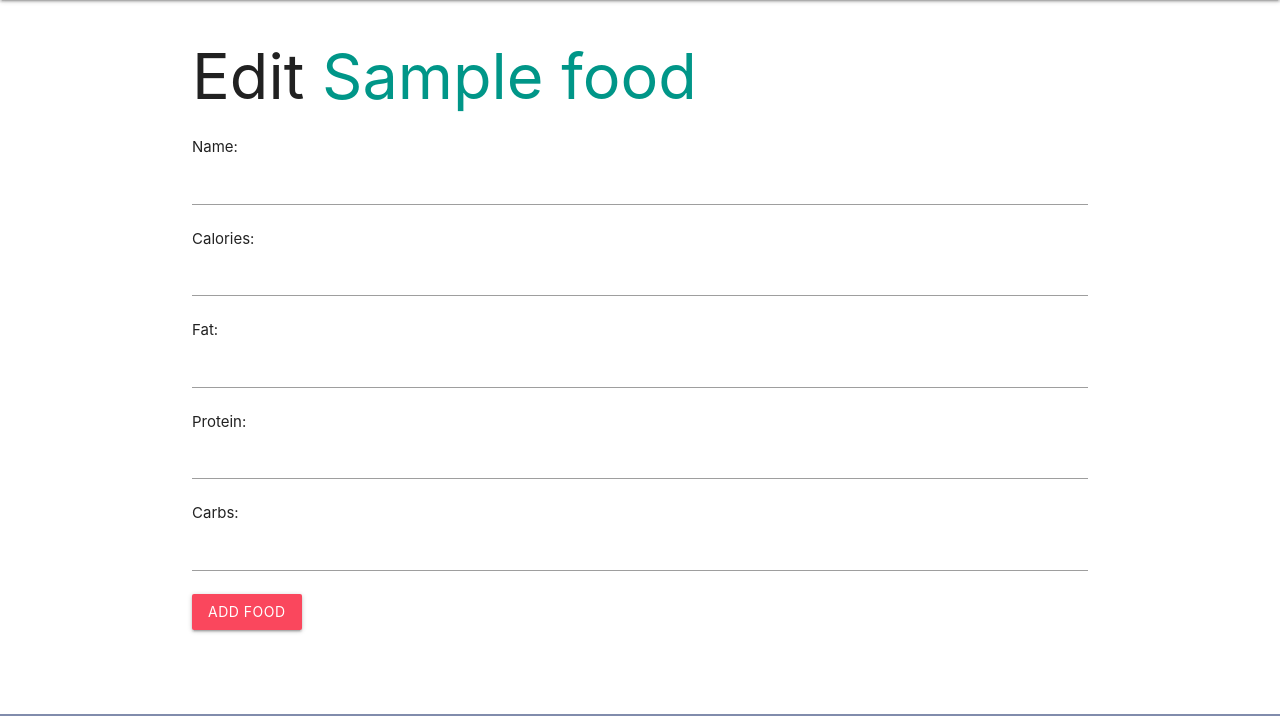
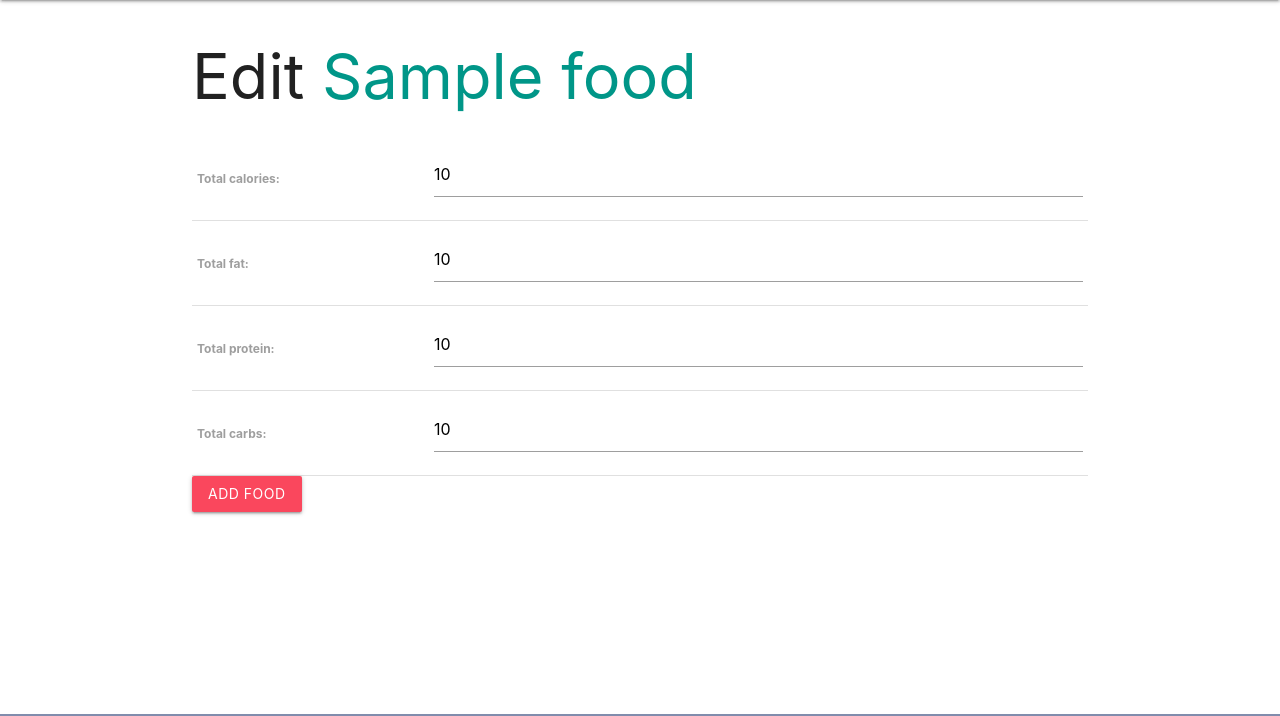
Before and after one commit to ruirosiki/onederland, a Django app: page /foods/1/update/ in a window 1280 px wide. Shown: the part 64-780 px from the top of the page. Run offline with Django 4.2, Linux system fonts and the light colour scheme; a user stored in the database is signed in; tables that the repository leaves empty hold one stand-in row (values such as "Sample post").

Commit message:
//Fix API call and send API data to create form

```diff
--- a/main_app/templates/main_app/food_form.html
+++ b/main_app/templates/main_app/food_form.html
@@ -8,11 +8,10 @@
 {% endif %}
 <form action="{% url 'foods_create' %}" method="POST">
     {% csrf_token %}
-    <p>Name: <input type="text" name="name" value="{{data.name}}"></p>
-    <p>Calories: <input type="text" name="total_calories" value="{{data.calories}}"></p>
-    <p>Fat: <input type="text" name="total_fat" value="{{data.fat_total_g}}"></p>
-    <p>Protein: <input type="text" name="total_protein" value="{{data.protein_g}}"></p>
-    <p>Carbs: <input type="text" name="total_carbs" value="{{data.carbohydrates_total_g}}"></p>
+    <table>
+        {{form.as_table}}
+    </table>
+
 
     <input type='submit' value="Add Food" class="btn" style="background-color: #fa475d"></input>
 </form>
--- a/main_app/templates/main_app/food_search.html
+++ b/main_app/templates/main_app/food_search.html
@@ -1,7 +1,7 @@
 {% extends 'base.html' %}
 
 {% block content %}
-<form action=" {% url 'foods_create' %}" method="GET">
+<form action=" {% url 'foods_api' %}" method="GET">
     {%csrf_token%}
     <input type="text" name="query" placeholder="Food name"></input>
     <!-- <a href="{% url 'home' %}" class="btn" style="background-color: #fa475D"></a> -->
--- a/main_app/urls.py
+++ b/main_app/urls.py
@@ -27,7 +27,7 @@ urlpatterns = [
     # foods route
     path("foods/", views.FoodList.as_view(), name="foods_index"),
     path("foods/foods_search/", views.foods_search, name="foods_search"),
-    # path("foods/foods_api/", views.foods_API, name="foods_api"),
+    path("foods/foods_api/", views.foods_API, name="foods_api"),
     path("foods/create/", views.FoodCreate.as_view(), name="foods_create"),
     # path("foods/foods_form/", views.foods_form, name="foods_form"),
     path("foods/<int:pk>/update/", views.FoodUpdate.as_view(), name="food_update"),
--- a/main_app/views.py
+++ b/main_app/views.py
@@ -35,11 +35,18 @@ def foods_API(request):
     filtered_data = filtered_stats(stats, wanted_stats)
     print("this is filtered data", filtered_data)
     if response.status_code == requests.codes.ok:
-        print(response.text)
+        print("success")
     else:
         print("Error:", response.status_code, response.text)
-    context = {"data": filtered_data}
-    return redirect(request, "foods_create", context)
+
+    # context = {"data": filtered_data}
+    request.session["filtered_data"] = filtered_data
+    print(filtered_data)
+    return redirect("foods_create")
+    # redirect_url = "foods/create/"
+    # for key, value in filtered_data.items():
+    #     redirect_url += f"{key} = {value}&"
+    # return redirect(redirect_url)
 
 
 # home view/controller function
@@ -133,6 +140,16 @@ class FoodCreate(LoginRequiredMixin, CreateView):
     fields = "__all__"
     print("success 1")
 
+    def get_initial(self):
+        initial = super().get_initial()
+        filtered_data = self.request.session.get("filtered_data", {})
+        initial["name"] = filtered_data.get("name", "")
+        initial["total_calories"] = int(filtered_data.get("calories", ""))
+        initial["total_fat"] = int(filtered_data.get("fat_total_g", ""))
+        initial["total_carbs"] = int(filtered_data.get("carbohydrates_total_g", ""))
+        initial["total_protein"] = int(filtered_data.get("protein_g", ""))
+        return initial
+
     def form_valid(self, form):
         form.instance.user = self.request.user
         print("success")
```
Also changed, not shown: main_app/templates/main_app/food_api.html (added, +10 -0 lines).
